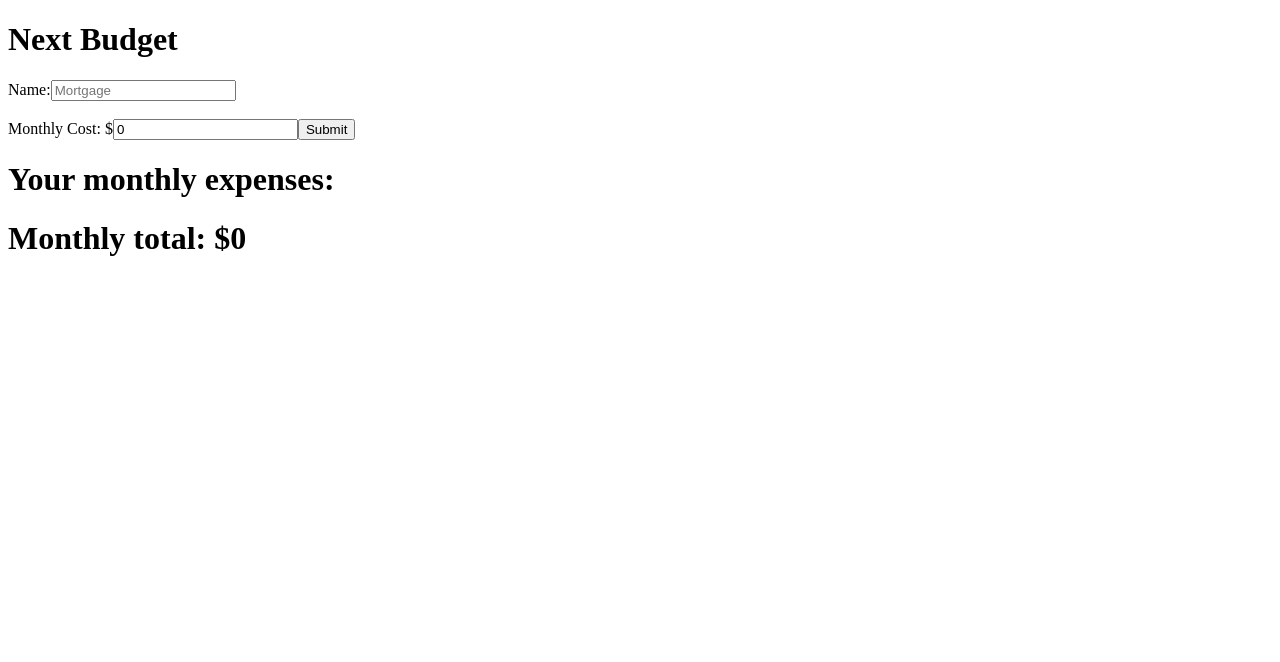
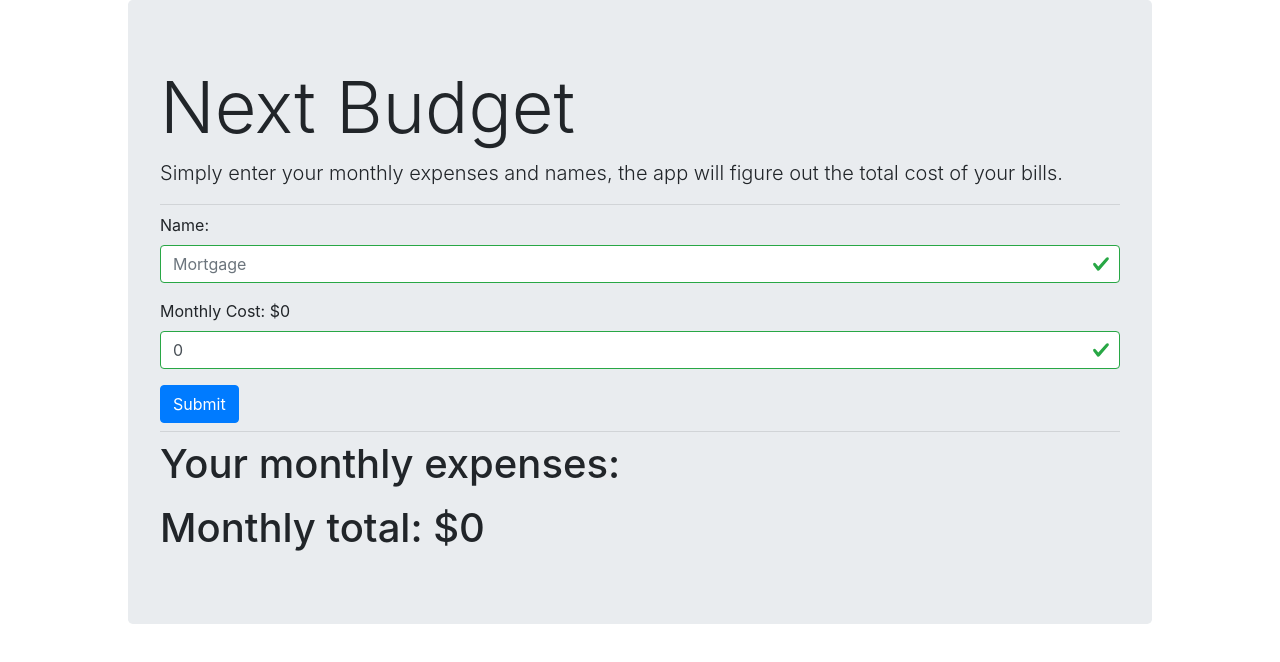
Before and after one commit to BradyDouthit/next-budget, a Next.js app: page / in a window 1280 px wide. Shown: the top 662 px of the page. Built offline with nearby package versions, Linux system fonts and the light colour scheme.

Commit message:
integrated reactstrap for styling

```diff
--- /dev/null
+++ b/css/index.css
@@ -0,0 +1,8 @@
+#main-content {
+    width: 80vw;
+    margin: 0 auto;
+}
+
+li {
+    list-style: none;
+}
--- /dev/null
+++ b/next.config.js
@@ -0,0 +1,2 @@
+const withCSS = require('@zeit/next-css')
+module.exports = withCSS({/* my next config */})
--- a/package.json
+++ b/package.json
@@ -12,8 +12,11 @@
   "author": "",
   "license": "ISC",
   "dependencies": {
+    "@zeit/next-css": "^1.0.1",
+    "bootstrap": "^4.5.0",
     "next": "^9.4.4",
     "react": "^16.13.1",
-    "react-dom": "^16.13.1"
+    "react-dom": "^16.13.1",
+    "reactstrap": "^8.4.1"
   }
 }
--- a/pages/index.js
+++ b/pages/index.js
@@ -1,4 +1,7 @@
 import React from 'react';
+import { Jumbotron, Button, Input, Label, Form, FormGroup, FormFeedback, FormText } from 'reactstrap';
+import '../css/index.css';
+import 'bootstrap/dist/css/bootstrap.css';
 
 class Home extends React.Component {
     constructor(props) {
@@ -9,8 +12,11 @@ class Home extends React.Component {
             itemValue: 0,
             itemName: '',
             monthlyTotal: 0,
-            valueErrorMessage: '',
-            nameErrorMessage: ''
+            valueErrorMessage: false,
+            nameErrorMessage: false,
+            nameValid: true,
+            valueValid: true
+
         }
 
         this.handleValueChange = this.handleValueChange.bind(this);
@@ -18,10 +24,25 @@ class Home extends React.Component {
     }
 
     handleValueChange(event) {
+        //if parsed value from user is not a number
+        if (isNaN(parseFloat(this.state.itemValue)) || (this.state.itemValue === 0)) {
+            //set error message
+            this.setState({ valueErrorMessage: true })
+        }
+        else {
+            this.setState({valueErrorMessage: false })
+        }
         this.setState({ itemValue: event.target.value });
     }
 
     handleNameChange(event) {
+        //if the value is an empty string
+        if (this.state.itemName.length) {
+            this.setState({ nameErrorMessage: false })
+        }
+        else {
+            this.setState({nameErrorMessage: true })
+        }
         this.setState({ itemName: event.target.value });
     }
 
@@ -30,11 +51,11 @@ class Home extends React.Component {
         //if parsed value from user is not a number
         if (isNaN(parseFloat(this.state.itemValue)) || (this.state.itemValue === 0)) {
             //set error message
-            this.setState({ valueErrorMessage: "Please enter a number (greater than 0)." })
+            this.setState({ valueErrorMessage: true })
         }
         //if the value is an empty string
         if (!this.state.itemName.length) {
-            this.setState({ nameErrorMessage: "Please enter a name." })
+            this.setState({ nameErrorMessage: true })
         }
         //if value is a number and greater than 0, and name is not an empty string
         if (!isNaN(parseFloat(this.state.itemValue)) && (this.state.itemValue > 0) && this.state.itemName.length) {
@@ -46,7 +67,7 @@ class Home extends React.Component {
             })
 
             this.getMonthlyTotal();
-            this.setState({ budgetedItems: itemArr, itemValue: '', itemName: '', valueErrorMessage: '', nameErrorMessage: '' })
+            this.setState({ budgetedItems: itemArr, itemValue: '', itemName: '', valueErrorMessage: false, nameErrorMessage: false })
         }
     }
 
@@ -62,33 +83,41 @@ class Home extends React.Component {
 
     render() {
         return (
-            <div>
-                <h1>Next Budget</h1>
-
-                <form onSubmit={this.addItem}>
-                    <label>
-                        Name:
-                        <input type="text" placeholder="Mortgage" value={this.state.itemName} onChange={this.handleNameChange} />
-                        <div style={{color: "red"}}>{this.state.nameErrorMessage || ''}</div>
-                    </label>
-                    <br></br>
-                    <label>
-                        Monthly Cost: $
-                        <input type="text" placeholder="1200" value={this.state.itemValue} onChange={this.handleValueChange} />
-                    </label>
-                    <input type="submit" value="Submit" />
-                    <div style={{color: "red"}}>{this.state.valueErrorMessage || ''}</div>
-                </form>
-
+            <div id="main-content">
+                <Jumbotron>
+                    <h1 className="display-3">Next Budget</h1>
+                    <p className="lead">Simply enter your monthly expenses and names, the app will figure out the total cost of your bills.</p>
+                    <hr className="my-2"></hr>
+                    <Form onSubmit={this.addItem}>
+                        <FormGroup>
+                            <Label>Name:</Label>
+                            <Input type="text"
+                                    placeholder="Mortgage"
+                                    value={this.state.itemName}
+                                    onChange={this.handleNameChange}
+                                    valid={!this.state.nameErrorMessage}
+                                    invalid={this.state.nameErrorMessage} />
+                        </FormGroup>
+                        <FormGroup>
+                            <Label>Monthly Cost: ${this.state.monthlyTotal}</Label>
+                            <Input type="text"
+                                    placeholder="1200"
+                                    value={this.state.itemValue}
+                                    onChange={this.handleValueChange}
+                                    valid={!this.state.valueErrorMessage}
+                                    invalid={this.state.valueErrorMessage} />
+                        </FormGroup>
+                        <Button color="primary" type="submit">Submit</Button>
+                        <hr className="my-2"></hr>
+                    </Form>
                     <h1>Your monthly expenses:</h1>
                     <ul>
                         {this.state.budgetedItems.map((item, index) => (
                             <li key={index}>{item.name}: ${item.monthlyCost}</li>
                         ))}
                     </ul>
-
                     <h1>Monthly total: ${this.state.monthlyTotal}</h1>
-
+                </Jumbotron>
             </div>
         )
     }
```
Also changed, not shown: 1 other file (tests, documents, lock files or other folders). Lines whose indentation alone changed are shown as unchanged.
